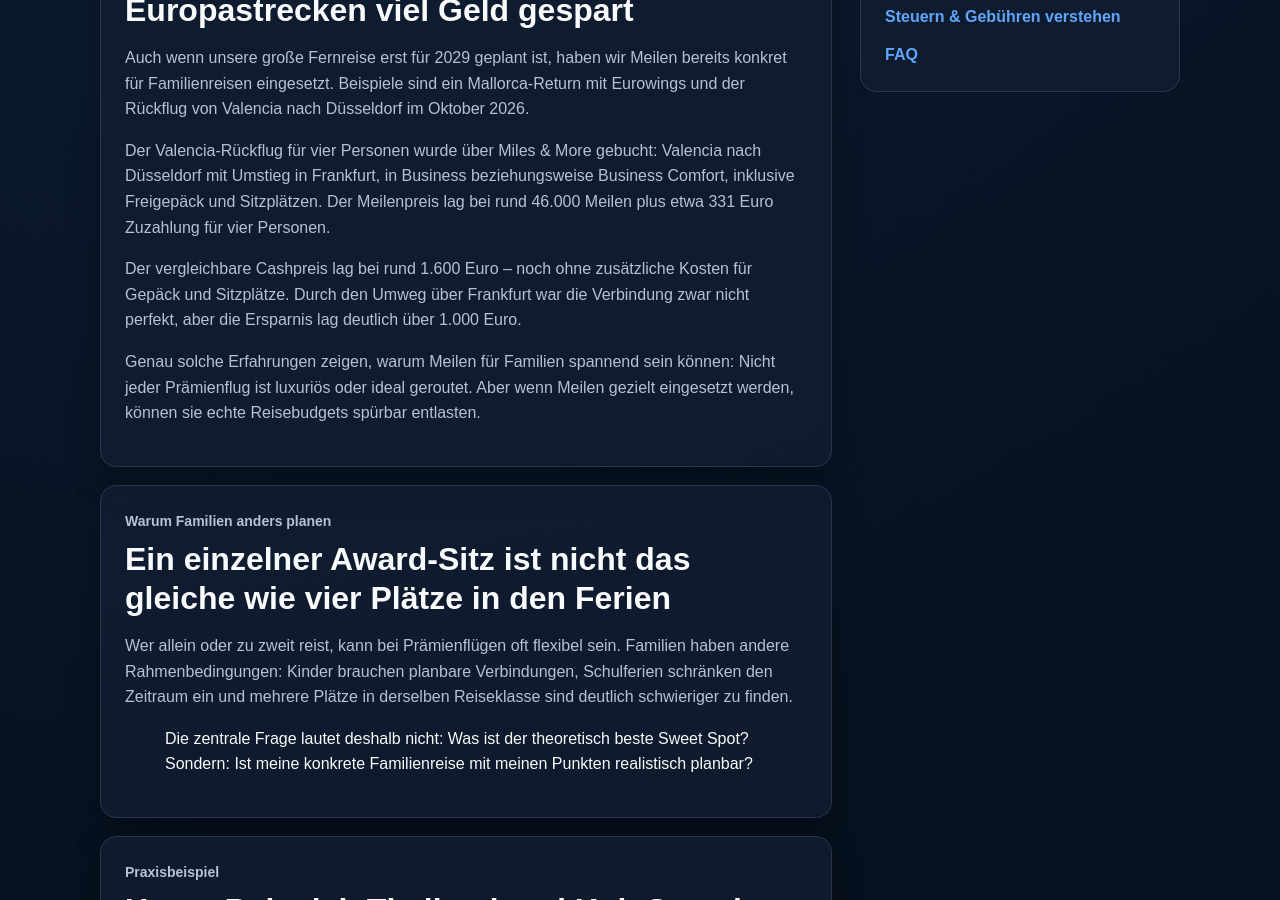
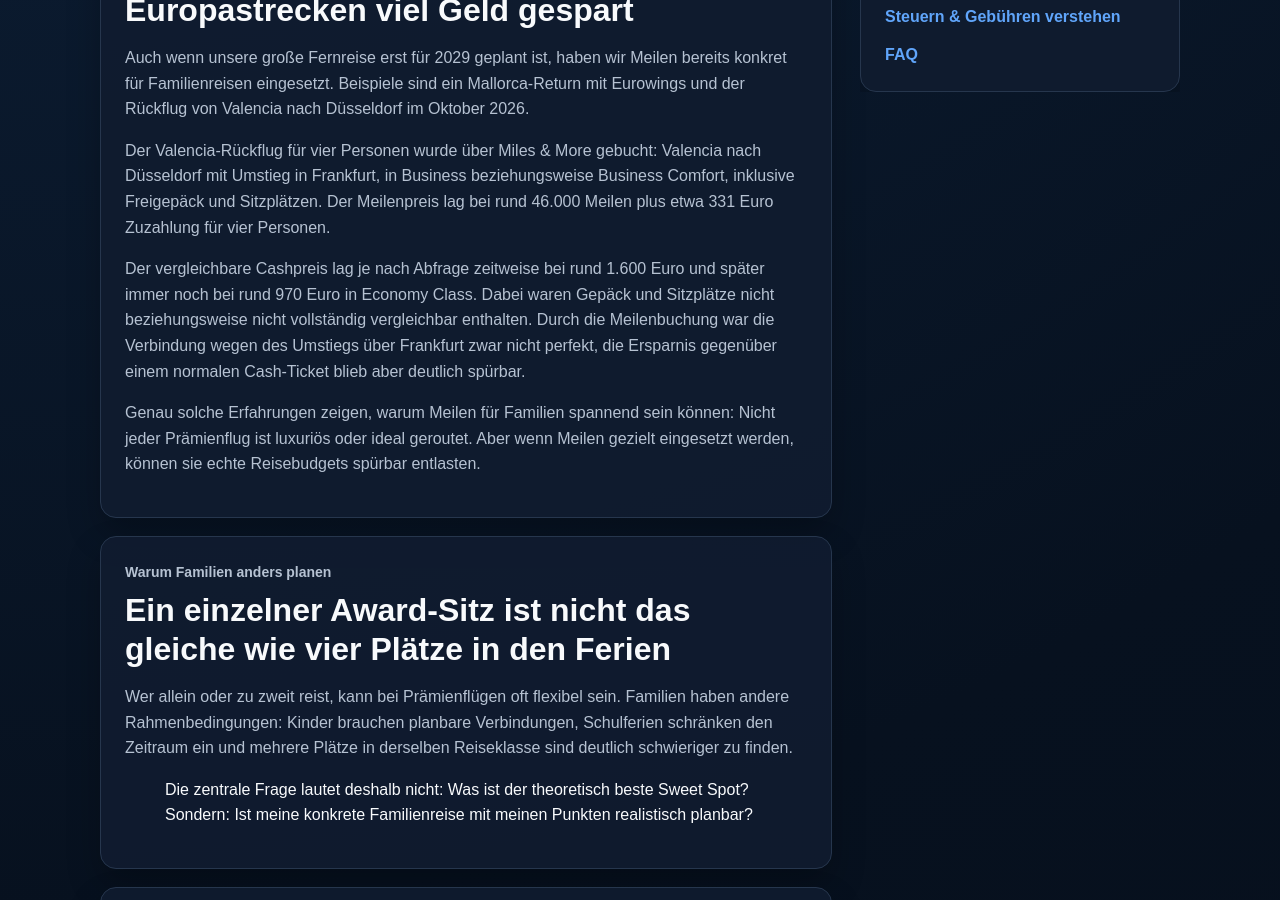
Before and after one commit to Praemienflug-Planer/miles-planer, a Jekyll site: the page built from ueber-das-projekt/index.html, in a window 1280 px wide and 900 px high, scrolled down 1374 px. Built offline with Jekyll 4.4.1, drawn with Linux system fonts in a browser that asks for light colours.

Commit message:
Refine Valencia award cash comparison

```diff
--- a/ueber-das-projekt/index.html
+++ b/ueber-das-projekt/index.html
@@ -82,7 +82,7 @@ layout: default
             <h2>Meilen haben uns bereits auf Europastrecken viel Geld gespart</h2>
             <p>Auch wenn unsere große Fernreise erst für 2029 geplant ist, haben wir Meilen bereits konkret für Familienreisen eingesetzt. Beispiele sind ein Mallorca-Return mit Eurowings und der Rückflug von Valencia nach Düsseldorf im Oktober 2026.</p>
             <p>Der Valencia-Rückflug für vier Personen wurde über Miles & More gebucht: Valencia nach Düsseldorf mit Umstieg in Frankfurt, in Business beziehungsweise Business Comfort, inklusive Freigepäck und Sitzplätzen. Der Meilenpreis lag bei rund 46.000 Meilen plus etwa 331 Euro Zuzahlung für vier Personen.</p>
-            <p>Der vergleichbare Cashpreis lag bei rund 1.600 Euro – noch ohne zusätzliche Kosten für Gepäck und Sitzplätze. Durch den Umweg über Frankfurt war die Verbindung zwar nicht perfekt, aber die Ersparnis lag deutlich über 1.000 Euro.</p>
+            <p>Der vergleichbare Cashpreis lag je nach Abfrage zeitweise bei rund 1.600 Euro und später immer noch bei rund 970 Euro in Economy Class. Dabei waren Gepäck und Sitzplätze nicht beziehungsweise nicht vollständig vergleichbar enthalten. Durch die Meilenbuchung war die Verbindung wegen des Umstiegs über Frankfurt zwar nicht perfekt, die Ersparnis gegenüber einem normalen Cash-Ticket blieb aber deutlich spürbar.</p>
             <p>Genau solche Erfahrungen zeigen, warum Meilen für Familien spannend sein können: Nicht jeder Prämienflug ist luxuriös oder ideal geroutet. Aber wenn Meilen gezielt eingesetzt werden, können sie echte Reisebudgets spürbar entlasten.</p>
           </div>
 
```
